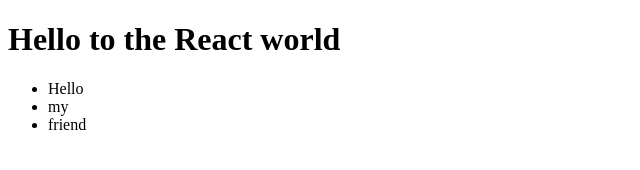
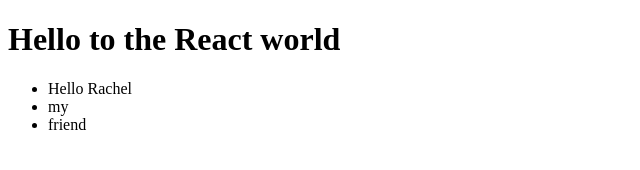
Before and after one commit to johannpa/React-test, a React (Create React App) app: page / in a window 1280 px wide. Shown: the top 170 px of the page, without its empty margins (0-640 px from the left). Built offline with nearby package versions, Linux system fonts and the light colour scheme.

Commit message:
Use the props in the component

```diff
--- a/src/Greatings.jsx
+++ b/src/Greatings.jsx
@@ -4,7 +4,7 @@
   console.log("***", props);
   return (
     <ul>
-      <li>Hello</li>
+      <li>Hello {props.firstName}</li>
       <li>my</li>
       <li>friend</li>
     </ul>
```
